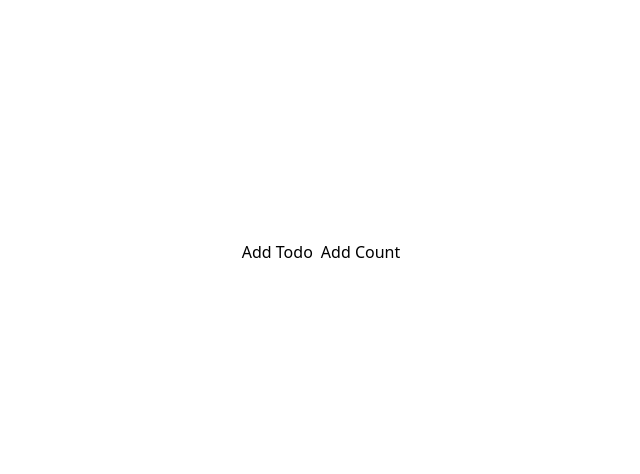
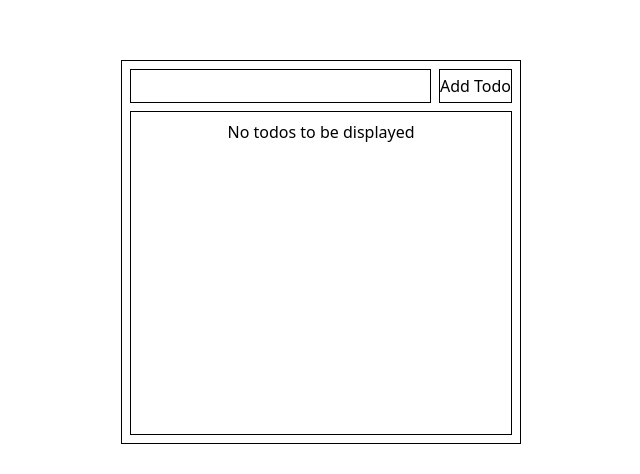
Before and after one commit to kartiktomar2/learningReact, a React (Vite) app: page / in a window 1280 px wide. Shown: the part 148-622 px from the top of the page, without its empty margins (319-959 px from the left). Built offline with nearby package versions, Linux system fonts and the light colour scheme.

Commit message:
created todo list without any use of chat gpt

```diff
--- a/src/App.jsx
+++ b/src/App.jsx
@@ -6,6 +6,7 @@ import Card from './components/Card'
 import BgChanger from './components/BgChanger'
 import PasswordGenerator from './components/PasswordGenerator'
 import UseCallbackHook from './components/UseCallbackHook'
+import Todos from './components/Todos'
 
 function App() {
   let [count, setCount] = useState(0)
@@ -32,7 +33,8 @@ function App() {
          <Card age={22} name="Kartik Tomar" title="SDE" arr={[4,5,6]}/> */}
          {/* <BgChanger/> */}
          {/* <PasswordGenerator/> */}
-         <UseCallbackHook/>
+         {/* <UseCallbackHook/> */}
+         <Todos/>
     </>
   )
 }
--- /dev/null
+++ b/src/components/Todos.jsx
@@ -0,0 +1,142 @@
+import React, { useState } from 'react'
+
+const Todos = () => {
+    let [todos, setTodos] = useState([]);
+
+    let [todoInput, setTodoInput] = useState("");
+    // add todo
+    // remove
+    // edit (try using ref)
+    let [editTodoId, setEditTodoId] = useState(null);
+    let [editTodoData, setEditTodoData] = useState("");
+
+    function handleAddTodo() {
+        if (editTodoId) {
+            setTodos(prev => {
+
+
+                // find the id then update then todo
+                return prev.map((prevTodo) => {
+                    if (prevTodo.id === editTodoId) {
+
+                        return { ...prevTodo, text: editTodoData }
+                    }
+
+                    return prevTodo;
+                })
+
+            }
+            )
+
+            // setEditTodoId ko null krna jruri h kyuki vrna vo edited todo hmesha write only rahega
+            setEditTodoId(null)
+            return;
+        }
+        setTodos(prev => [...prev, { id: Date.now(), text: todoInput.trim(), isCompleted: false }])
+        setTodoInput("")
+        setEditTodoId(null)
+    };
+
+    function handleDeleteTodo(id) {
+        setTodos(prev => prev.filter(todo => todo.id !== id));
+    }
+
+    function handleEdit(todo) {
+
+        setEditTodoId(todo.id)
+        setEditTodoData(todo.text)
+
+    }
+
+    function handleComplete(id) {
+
+        setTodos(prev => {
+            return prev.map(todo => {
+                if (todo.id === id) {
+                    return { ...todo, isCompleted: !todo.isCompleted };
+                }
+                return todo;
+            })
+        })
+    }
+
+    return (
+        <div className='flex  w-screen h-screen justify-center items-center'>
+            <div className='flex flex-col gap-2 p-2 border h-96 w-100 ' >
+                {/* input + add option */}
+                <div className='flex  gap-2  w-full  '>
+                    <input
+                        type="text"
+                        value={todoInput}
+                        onKeyUp={(e) => {
+                            if (e.code === "Enter") {
+                                handleAddTodo()
+                            }
+                        }}
+                        onChange={(e) => {
+                            setTodoInput(e.target.value)
+                        }}
+                        className='border flex-1 outline-none p-1 ' />
+                    <button className='border  '
+                        onClick={handleAddTodo}
+                    >Add Todo </button>
+                </div>
+
+
+                {/* todo display */}
+                <div className='border h-full overflow-y-auto p-2 text-center flex flex-col gap-3 '>
+                    {
+                        todos.length > 0 ? todos.map(todo => {
+                            return <div className='border  flex  p-1 gap-2 ' key={todo.id}>
+                                {/* checkbox */}
+                                <input
+                                    type="checkbox"
+                                    checked={todo.isCompleted}
+                                    onChange={() => {
+                                        handleComplete(todo.id)
+                                    }} />
+                                {/* input + delete button  */}
+                                <div className='w-full flex gap-1 '>
+                                    <input
+                                        type="text"
+                                        value={todo.id === editTodoId ? editTodoData : todo.text}
+                                        readOnly={todo.id !== editTodoId}
+                                        onChange={(e) => {
+                                            setEditTodoData(e.target.value);
+                                        }}
+                                        className={`flex-1 outline-none ${todo.id === editTodoId && 'border '} ${todo.isCompleted && "line-through"}`}
+                                    />
+
+                                    <button
+                                        className='border px-1'
+                                        onClick={() => {
+                                            if (todo.id === editTodoId) {
+                                                // only the currently edited todo's edit button  should have the power to save the edited changes
+
+                                                handleAddTodo()
+                                            }
+                                            else {
+                                                handleEdit(todo)
+
+                                            }
+                                        }}
+                                    >{todo.id === editTodoId ? "Save" : "Edit"}</button>
+
+
+                                    <button
+                                        className='border px-1'
+                                        onClick={() => {
+                                            handleDeleteTodo(todo.id)
+                                        }}
+                                    >Delete</button>
+                                </div>
+                            </div>
+                        }) : <div>No todos to be displayed</div>
+                    }
+                </div>
+            </div>
+        </div>
+    )
+}
+
+export default Todos
```
